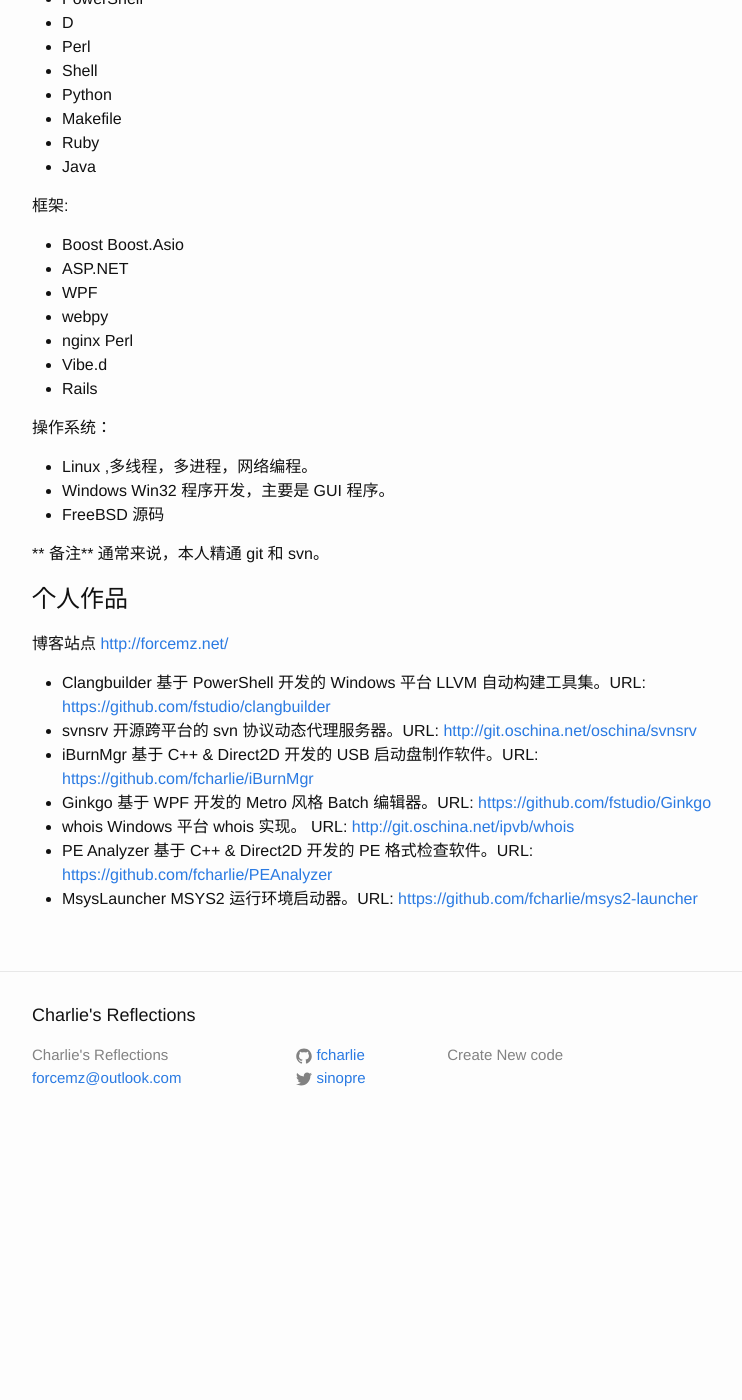
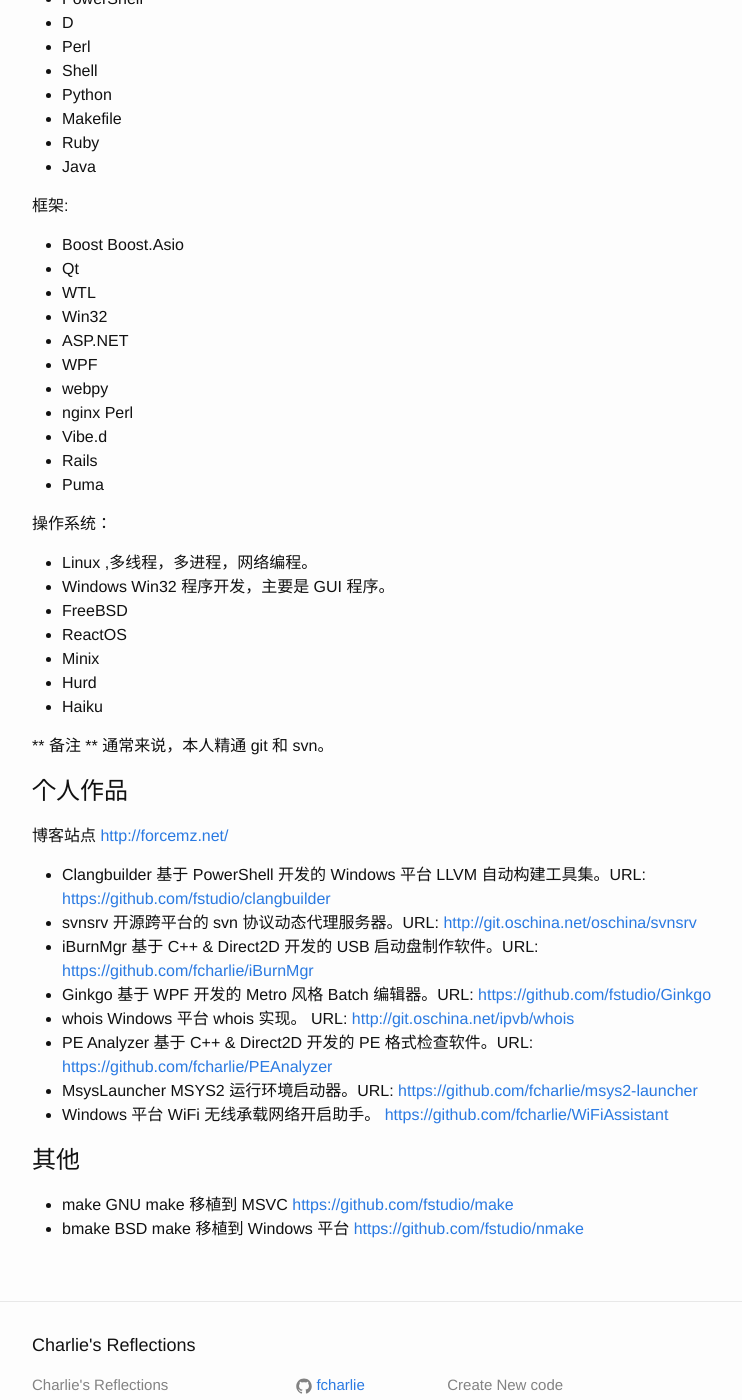
Before and after one commit to fcharlie/fcharlie.github.io, a Jekyll site: the page built from about.md, in a window 1280 px wide and 1400 px high, scrolled down 792 px. Shown: the whole window, without its empty margins (238-980 px from the left). Built offline with Jekyll 4.4.1, drawn with Linux system fonts in a browser that asks for light colours; before the commit the page ends 1941 px from its top, so only the background shows below that.

Commit message:
New Post

```diff
--- a/about.md
+++ b/about.md
@@ -37,19 +37,28 @@
 
 框架:
 - Boost Boost.Asio
+- Qt
+- WTL
+- Win32
 - ASP.NET
 - WPF
 - webpy
 - nginx Perl
 - Vibe.d
 - Rails
+- Puma
 
 操作系统：
 - Linux ,多线程，多进程，网络编程。
 - Windows Win32 程序开发，主要是 GUI 程序。
-- FreeBSD 源码
+- FreeBSD
+- ReactOS
+- Minix
+- Hurd
+- Haiku
 
-** 备注** 通常来说，本人精通 git 和 svn。
+
+** 备注 ** 通常来说，本人精通 git 和 svn。
 
 
 # 个人作品
@@ -61,3 +70,8 @@
 - whois Windows 平台 whois 实现。 URL: [http://git.oschina.net/ipvb/whois](http://git.oschina.net/ipvb/whois)
 - PE Analyzer 基于 C++ & Direct2D 开发的 PE 格式检查软件。URL: [https://github.com/fcharlie/PEAnalyzer](https://github.com/fcharlie/PEAnalyzer)
 - MsysLauncher MSYS2 运行环境启动器。URL: [https://github.com/fcharlie/msys2-launcher](https://github.com/fcharlie/msys2-launcher)
+- Windows 平台 WiFi 无线承载网络开启助手。 [https://github.com/fcharlie/WiFiAssistant](https://github.com/fcharlie/WiFiAssistant)
+
+# 其他
+- make GNU make 移植到 MSVC [https://github.com/fstudio/make](https://github.com/fstudio/make)
+- bmake BSD make 移植到 Windows 平台 [https://github.com/fstudio/nmake](https://github.com/fstudio/nmake)
```
